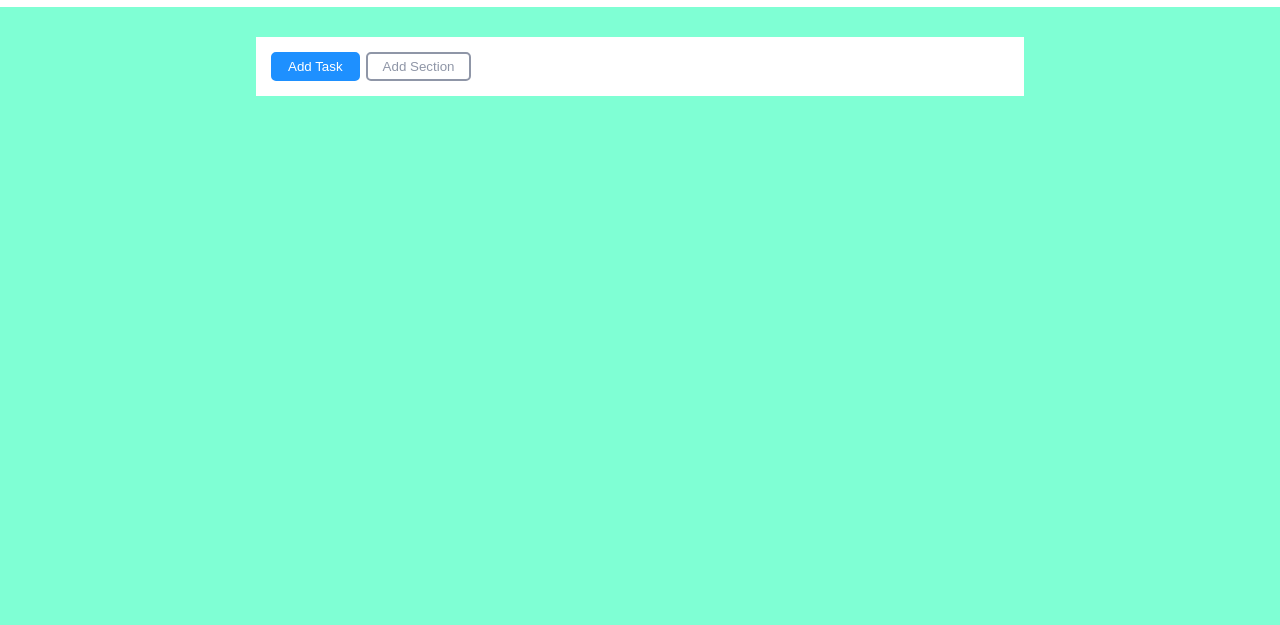
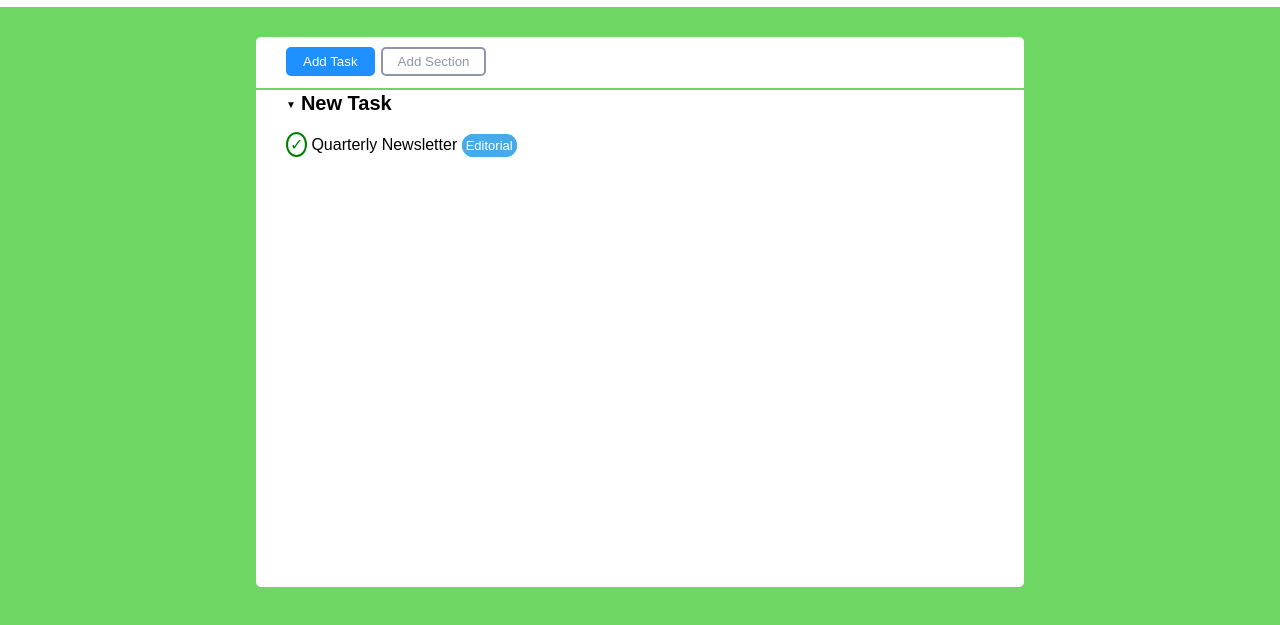
Before and after one commit to GLCVLL/html-css-toboolist, a plain HTML site: page index.html in a window 1280 px wide. Shown: the part 63-688 px from the top of the page. Drawn offline with Linux system fonts and the light colour scheme.

Commit message:
added unordered list with main text

```diff
--- a/css/style.css
+++ b/css/style.css
@@ -8,7 +8,7 @@
 /*generics*/
 
 body{
-    background-color: aquamarine;
+    background-color: #6ed663;
 
 }
 
@@ -20,6 +20,12 @@ h1{
 
 }
 
+.separetor{
+    margin: 2px 0;
+    height: 2px;
+    background-color: #6ed663;
+}
+
 /*utilities*/
 
 header{
@@ -27,11 +33,12 @@ header{
     margin-bottom: 30px;
 }
 
-.container-form{
+.container{
     width: 60%;
+    height: 550px;
     margin: 0 auto;
-    border-radius: 10px;
-
+    background-color: white;
+    border-radius: 5px;
 }
 
 /*header*/
@@ -47,7 +54,9 @@ header{
     padding: 5px 15px;
     background-color: #1e90ff;
     color: white;
-    margin: 15px;
+    margin-left: 30px;
+    margin-top: 10px;
+    margin-bottom: 10px;
     margin-right: 2px;
     border-radius: 5px;
     border: 2px solid #1e90ff;
@@ -61,3 +70,53 @@ header{
     border-radius: 5px;
     border: 2px solid #8f96a7;
 }
+
+/*toboolist*/
+
+ul{
+    list-style-type: none;
+}
+
+.down-pointing-triangle{
+    font-size: 10px;
+    padding-left: 30px;
+    padding-right: 5px;
+    vertical-align: middle;
+}
+
+h2{
+    font-size: 20px;
+    display: inline;
+    font-family: Arial, Helvetica, sans-serif;
+}
+
+.text-list{
+    font-family: Arial, Helvetica, sans-serif;
+}
+
+.checkmark-green{
+    color: green;
+    background-color: white;
+    border: 2px solid green;
+    border-radius: 50%;
+    padding: 2px;
+    margin-left: 30px;
+
+}
+
+.text-list{
+    display: inline;
+}
+
+.list-item{
+    margin-top: 20px;
+}
+
+.marked-text{
+    font-size: small;
+    background-color: #45abea;
+    color: white;
+    border: 2px solid #45abea;
+    border-radius: 50px;
+    padding: 2px;
+}
--- a/index.html
+++ b/index.html
@@ -15,14 +15,25 @@
         <h1>Toboolist</h1>
     </header>
 
-    <div class="container-form">
-        <!--add task add section-->
-        <header>
+    <!--add task add section-->
+    <div class="container">
+        <div>
             <form>
                 <button class="task">Add Task</button>
                 <button class="section">Add Section</button>
             </form>
-        </header>
+            <div class="separetor"></div>
+        </div>
+        <!--main text-->
+        <ul>
+            <li>
+                <h2><span class="down-pointing-triangle">&#9660;</span>New Task</h2>
+            </li>
+            <li class="list-item">
+                <span class="checkmark-green">&checkmark;</span>
+                <div class="text-list"> Quarterly Newsletter <span class="marked-text">Editorial</span> </div>
+            </li>
+        </ul>
     </div>
 </body>
 </html>
```
